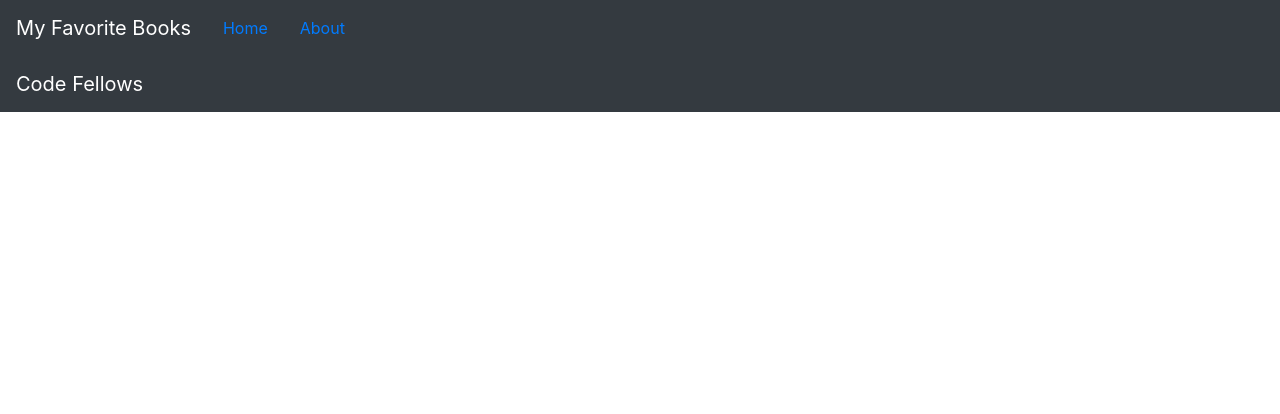
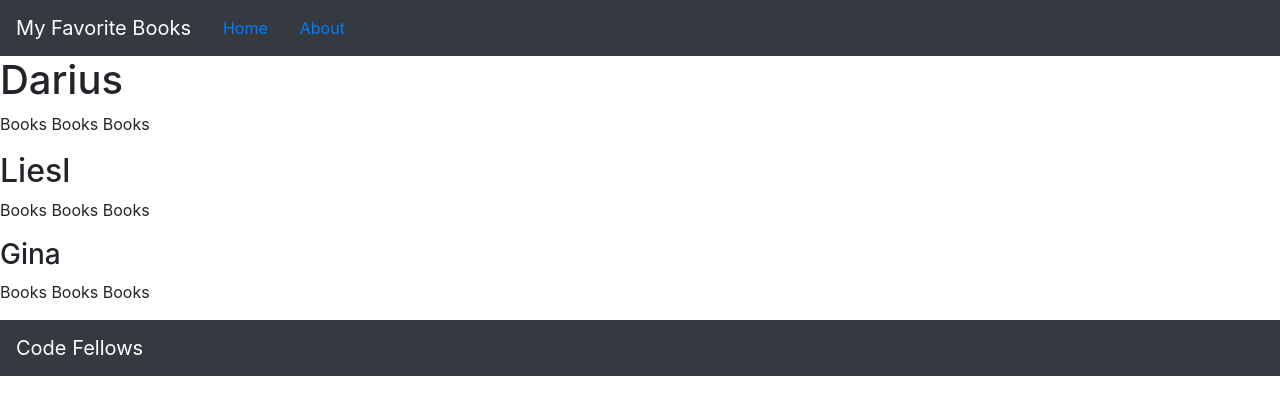
Before and after one commit to DariusO92/Can-of-books-frontend, a React (Create React App) app: page /about in a window 1280 px wide. Shown: the top 414 px of the page. Built offline with nearby package versions, Linux system fonts and the light colour scheme; no server answers.

Commit message:
about path added with correct content

```diff
--- a/src/About.js
+++ b/src/About.js
@@ -1,14 +1,17 @@
 import { Component } from "react";
 
-class Profile extends Component {
+class About extends Component {
 
   render() {
     /* TODO: render information about the developers */
     return (
       <>
-      <p>Darius</p>
-      <p>Liesl</p>
-      <p>Gina</p>
+      <h1>Darius</h1>
+      <p>Books Books Books</p>
+      <h2>Liesl</h2>
+      <p>Books Books Books</p>
+      <h3>Gina</h3>
+      <p>Books Books Books</p>
       </>
     )
 
@@ -16,4 +19,4 @@ class Profile extends Component {
   }
 };
 
-export default Profile;
+export default About;
--- a/src/App.js
+++ b/src/App.js
@@ -2,6 +2,7 @@ import React from 'react';
 import Header from './Header';
 import Footer from './Footer';
 import BestBooks from './BestBooks';
+import About from './About';
 import 'bootstrap/dist/css/bootstrap.min.css';
 import {
   BrowserRouter as Router,
@@ -19,6 +20,9 @@ class App extends React.Component {
             <Route exact path="/">
               <BestBooks />
             </Route>
+            <Route path="/about">
+              <About />
+            </Route>
             {/* PLACEHOLDER: add a route with a path of '/about' that renders the `About` component */}
           </Switch>
           <Footer />
```
Also changed, not shown: 2 other files (tests, documents, lock files or other folders).
